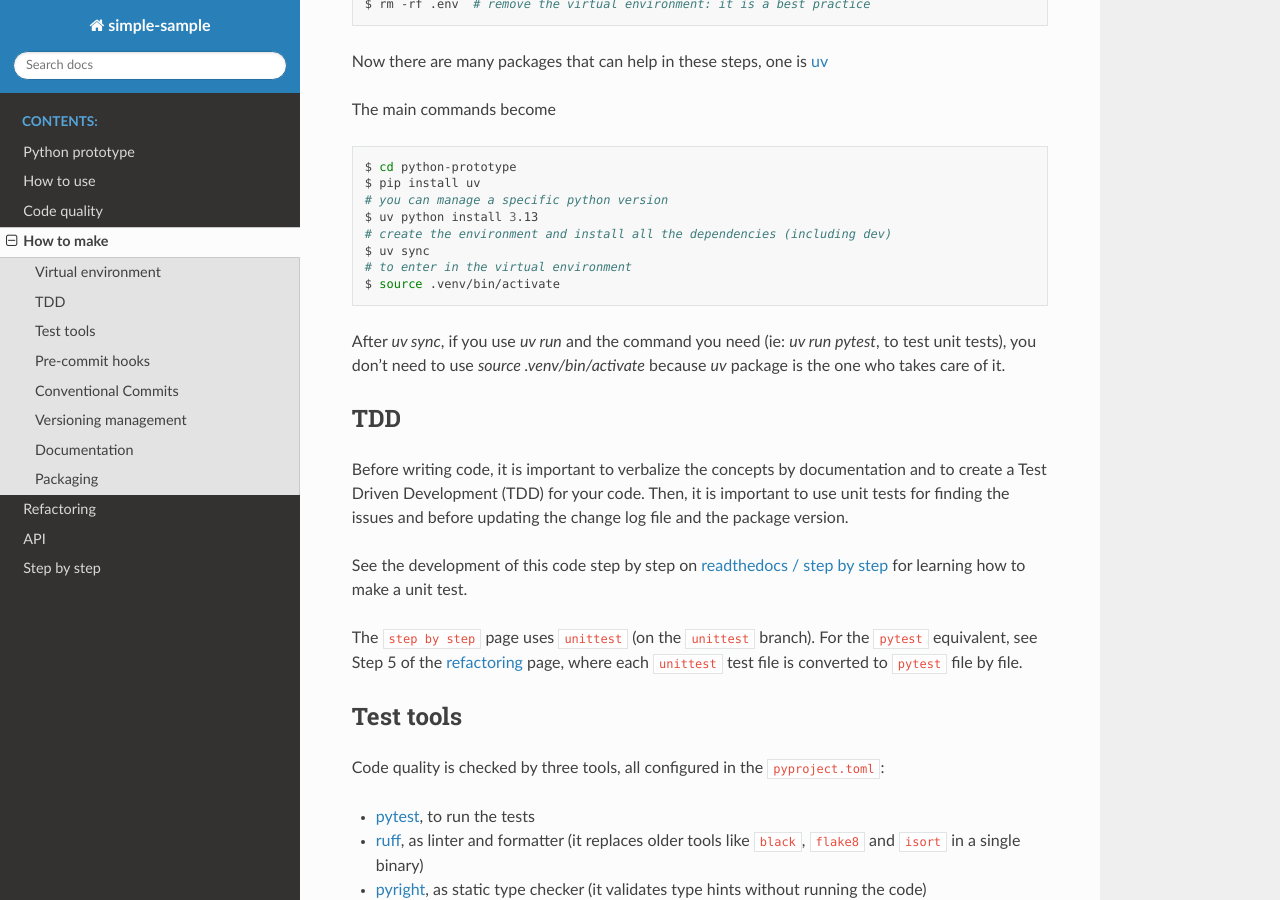
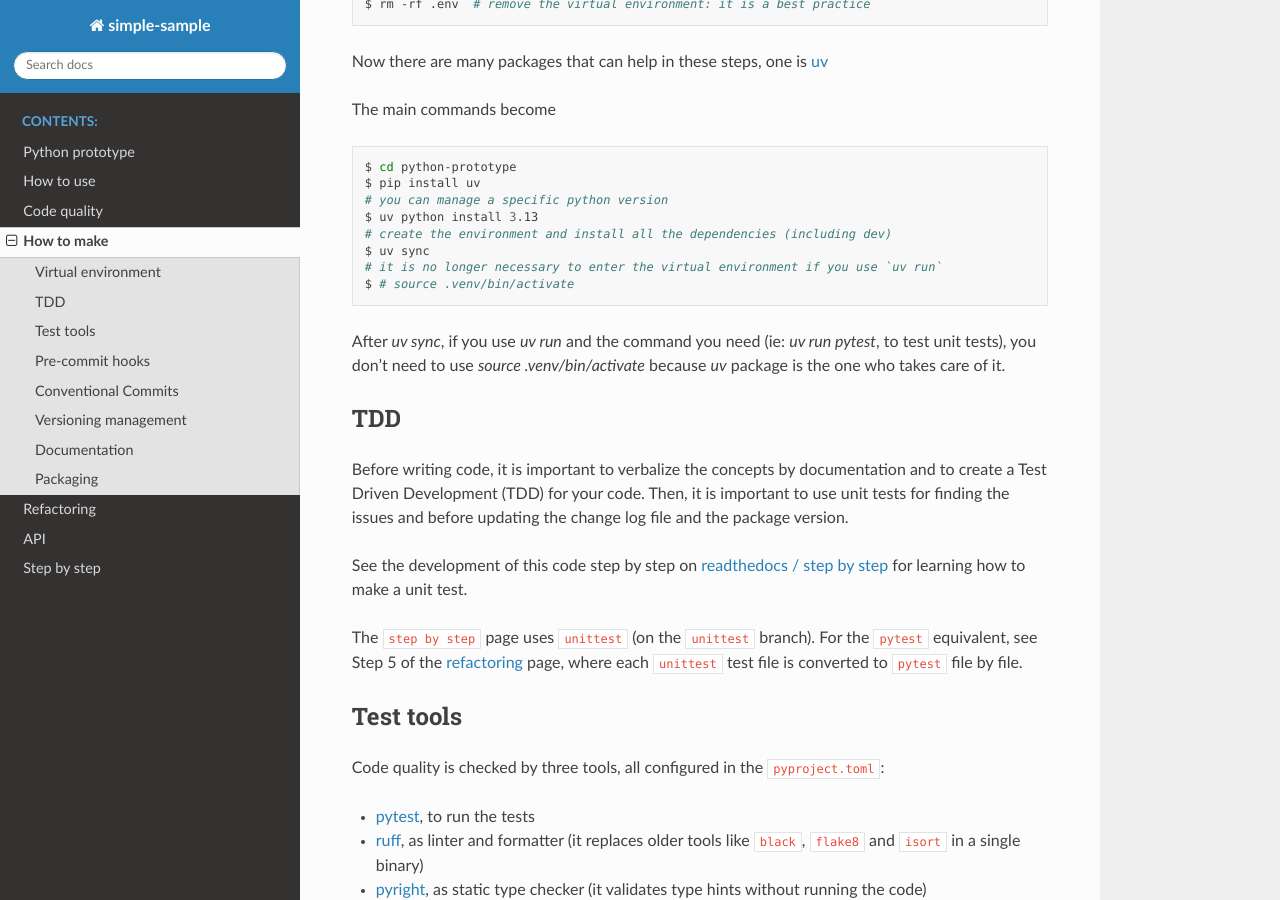
Before and after one commit to bilardi/python-prototype, a Sphinx documentation site: the page built from docs/source/howtomake.rst, in a window 1280 px wide and 900 px high, scrolled down 485 px. Built offline with Sphinx 7.4.7 and the Read the Docs theme 3.1.0, drawn with Linux system fonts in a browser that asks for light colours.

Commit message:
docs: update uv description

```diff
--- a/docs/source/howtomake.rst
+++ b/docs/source/howtomake.rst
@@ -31,8 +31,8 @@ The main commands become
     $ uv python install 3.13
     # create the environment and install all the dependencies (including dev)
     $ uv sync
-    # to enter in the virtual environment
-    $ source .venv/bin/activate
+    # it is no longer necessary to enter the virtual environment if you use `uv run`
+    $ # source .venv/bin/activate
 
 After `uv sync`, if you use `uv run` and the command you need (ie: `uv run pytest`, to test unit tests),
 you don't need to use `source .venv/bin/activate` because `uv` package is the one who takes care of it.
```
